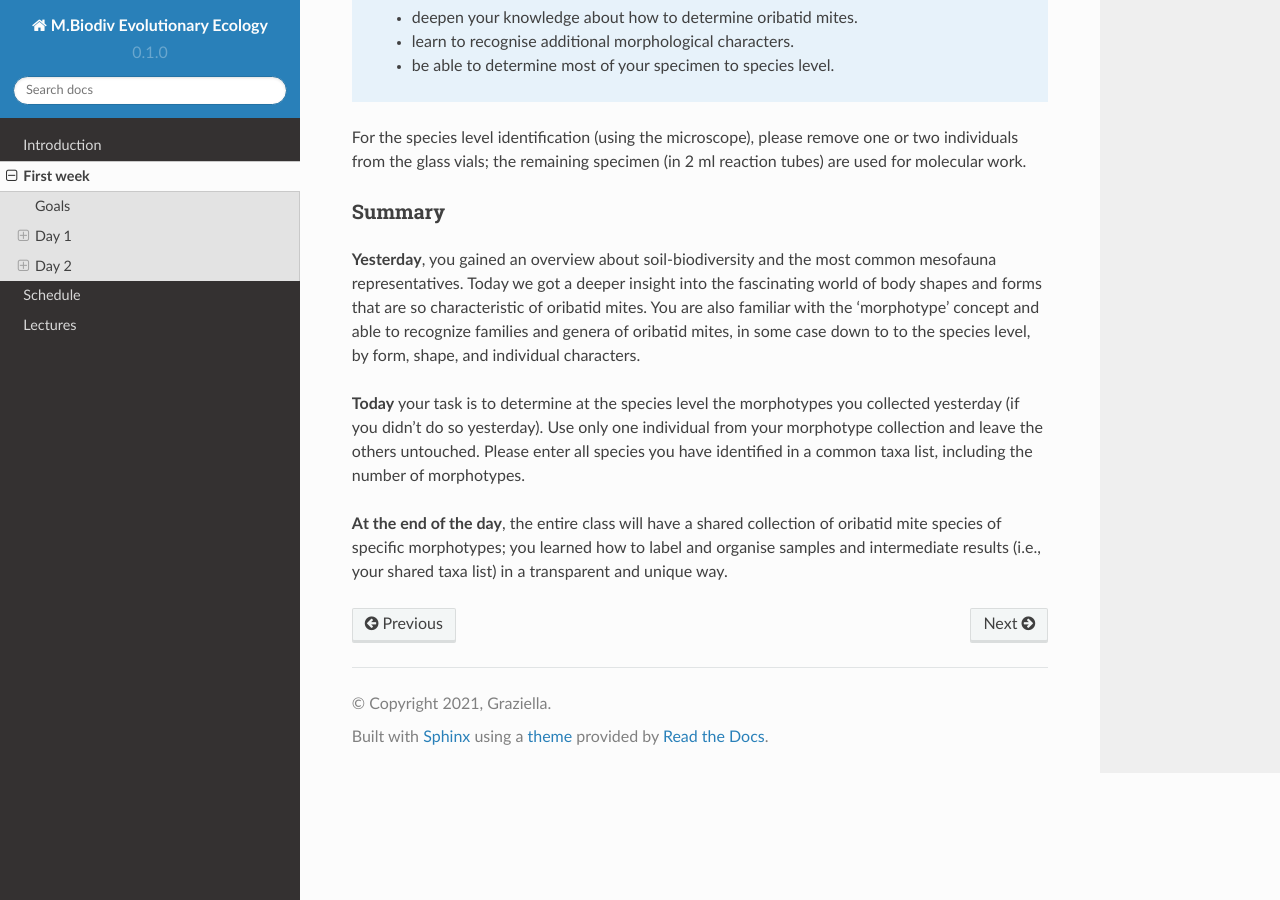
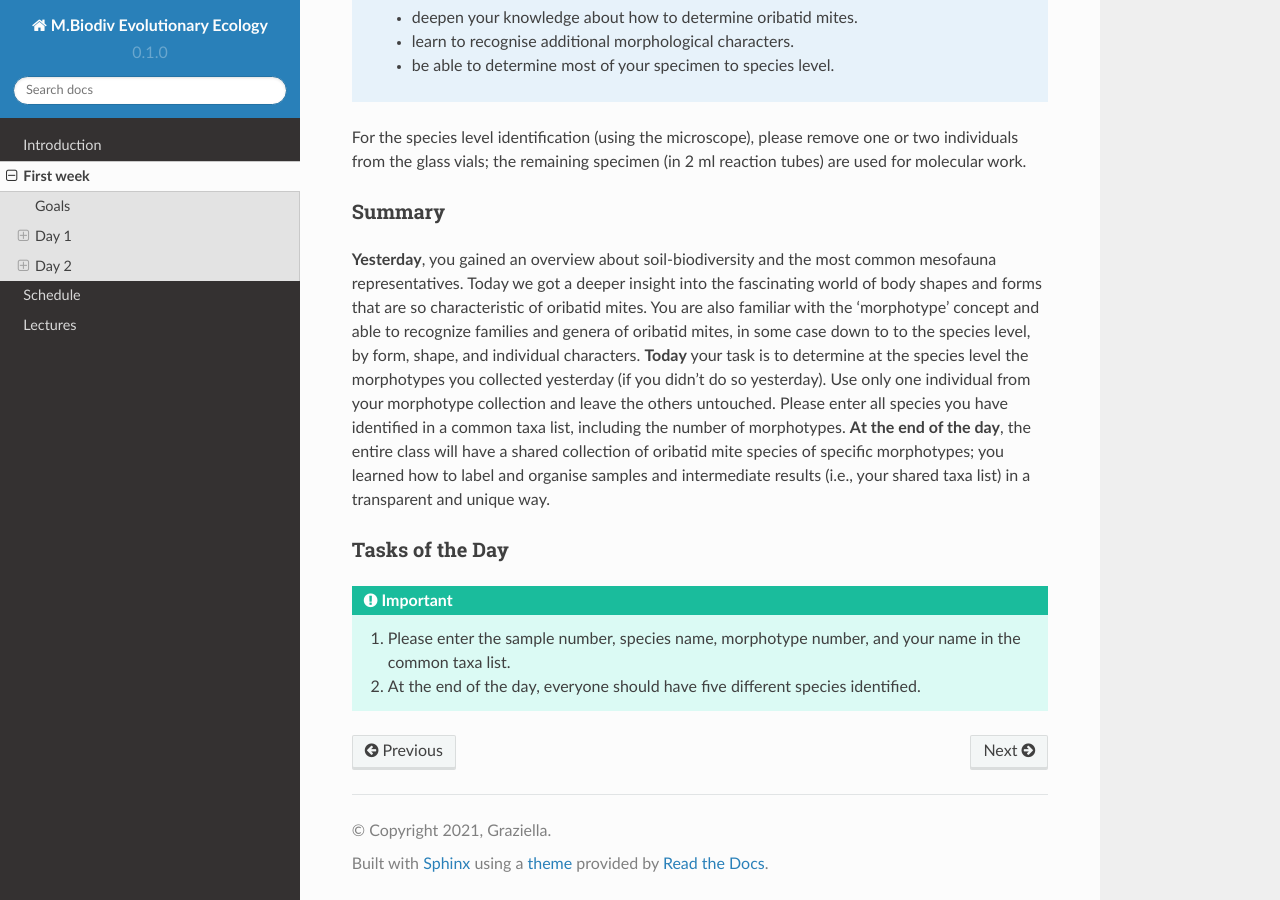
Before and after one commit to bheimbu/evolutionary_ecology, a Sphinx documentation site: the page built from docs/source/first_week.rst, in a window 1280 px wide and 900 px high, scrolled down 2542 px. Built offline with Sphinx 7.4.7 and the Read the Docs theme 2.0.0, drawn with Linux system fonts in a browser that asks for light colours; pages that are not in the unit, such as notebooks, are missing from menus.

Commit message:
Update first_week.rst

```diff
--- a/docs/source/first_week.rst
+++ b/docs/source/first_week.rst
@@ -68,7 +68,11 @@ For the species level identification (using the microscope), please remove one o
 Summary
 ^^^^^^^
 **Yesterday**, you gained an overview about soil-biodiversity and the most common mesofauna representatives. Today we got a deeper insight into the fascinating world of body shapes and forms that are so characteristic of oribatid mites. You are also familiar with the 'morphotype' concept and able to recognize families and genera of oribatid mites, in some case down to to the species level, by form, shape, and individual characters.
+**Today** your task is to determine at the species level the morphotypes you collected yesterday (if you didn't do so yesterday). Use only one individual from your morphotype collection and leave the others untouched. Please enter all species you have identified in a common taxa list, including the number of morphotypes.
+**At the end of the day**, the entire class will have a shared collection of oribatid mite species of specific morphotypes; you learned how to label and organise samples and intermediate results (i.e., your shared taxa list) in a transparent and unique way.
 
-**Today** your task is to determine at the species level the morphotypes you collected yesterday (if you didn't do so yesterday). Use only one individual from your morphotype collection and leave the others untouched. Please enter all species you have identified in a common taxa list, including the number of morphotypes.
-
-**At the end of the day**, the entire class will have a shared collection of oribatid mite species of specific morphotypes; you learned how to label and organise samples and intermediate results (i.e., your shared taxa list) in a transparent and unique way.
+Tasks of the Day
+^^^^^^^^^^^^^^^^^
+.. important::
+    1. Please enter the sample number, species name, morphotype number, and your name in the common taxa list.
+    2. At the end of the day, everyone should have five different species identified.
```
